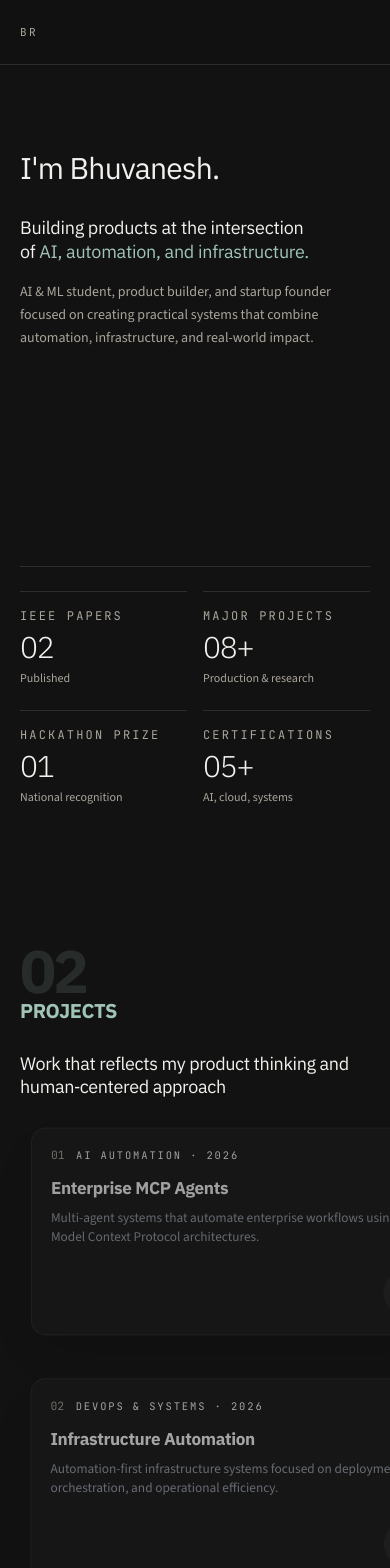
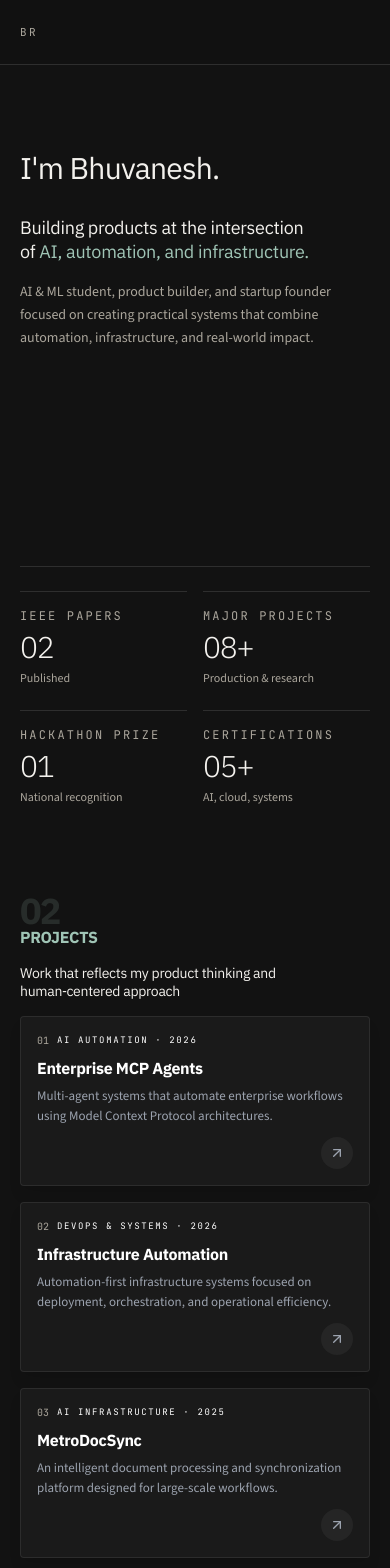
Before and after one commit to BHUVANESH0512/Portfolio, a React (Vite) app: page / in a window 390 px wide. Shown: the top 1568 px of the page. Built offline with nearby package versions, Linux system fonts and the light colour scheme; the HTML template or start-up script is replaced by a standard one.

Commit message:
SelectedWork mobile optimization with disabled scroll animations on mobile for performance

```diff
--- a/src/components/sections/SelectedWork.tsx
+++ b/src/components/sections/SelectedWork.tsx
@@ -7,6 +7,9 @@ export const SelectedWork = () => {
   const containerRef = useRef<HTMLDivElement>(null);
 
   useEffect(() => {
+    // Disable scroll animations on mobile (under 768px) for better performance
+    if (window.innerWidth < 768) return;
+
     const handleScroll = () => {
       if (!containerRef.current) return;
       const cards = containerRef.current.querySelectorAll(".sticky-card");
@@ -49,55 +52,55 @@ export const SelectedWork = () => {
   }, []);
 
   return (
-    <section id="work" className="scroll-mt-24">
-      <div className="editorial-container pt-24 md:pt-32 pb-8">
-        <div className="grid grid-cols-12 gap-x-10 gap-y-6">
+    <section id="work" className="scroll-mt-14 sm:scroll-mt-16 md:scroll-mt-24">
+      <div className="editorial-container pt-12 sm:pt-16 md:pt-32 pb-4 sm:pb-8">
+        <div className="grid grid-cols-12 gap-x-3 sm:gap-x-6 md:gap-x-10 gap-y-4 sm:gap-y-6">
           <div className="col-span-12 md:col-span-4">
             <div className="md:sticky md:top-24">
               <div className="flex flex-col items-start select-none">
-                <span className="font-display text-6xl font-bold leading-none tracking-tighter text-primary/15 md:text-[120px]">
+                <span className="font-display text-4xl sm:text-5xl md:text-6xl font-bold leading-none tracking-tighter text-primary/15 md:text-[120px]">
                   02
                 </span>
-                <span className="font-display text-xl md:text-4xl font-bold tracking-[-0.02em] text-primary -mt-1 mb-3 md:-mt-2 md:mb-4">
+                <span className="font-display text-base sm:text-lg md:text-4xl font-bold tracking-[-0.02em] text-primary -mt-1 mb-2 md:-mt-2 md:mb-4">
                   PROJECTS
                 </span>
               </div>
-              <h2 className="mt-4 font-display text-lg leading-tight tracking-[-0.02em] md:mt-6 md:text-4xl text-pretty">
+              <h2 className="mt-2 sm:mt-4 font-display text-sm sm:text-base md:text-4xl leading-tight tracking-[-0.02em] md:mt-6 text-pretty">
                 Work that reflects my product thinking and human‑centered approach
               </h2>
             </div>
           </div>
 
           <div className="col-span-12 md:col-span-8">
-            <div ref={containerRef} className="relative flex flex-col gap-8 pb-8 md:gap-[60vh] md:pb-[40vh] md:mt-2">
+            <div ref={containerRef} className="relative flex flex-col gap-4 sm:gap-6 md:gap-8 pb-4 sm:pb-8 md:gap-[60vh] md:pb-[40vh] md:mt-2">
               {PROJECTS.map((p, idx) => (
                 <div
                   key={p.slug}
                   className="relative md:sticky md:top-[20vh] z-[10+idx] w-full"
                 >
-                  <div className="sticky-card bg-[#1a1a1a] border border-white/[0.08] rounded-2xl md:rounded-[16px] p-5 md:p-8 md:p-10 shadow-2xl origin-center transition-all duration-100 ease-out">
+                  <div className="sticky-card bg-[#1a1a1a] border border-white/[0.08] rounded-lg sm:rounded-xl md:rounded-[16px] p-4 sm:p-5 md:p-8 md:p-10 shadow-lg md:shadow-2xl origin-center transition-all duration-100 ease-out">
                     <Link
                       to={`/work/${p.slug}`}
                       className="group block"
                     >
-                      <div className="flex flex-col md:flex-row md:items-center justify-between gap-6">
-                        <div className="flex-1">
-                          <div className="flex items-center gap-3 mb-3">
-                            <span className="font-mono text-xs text-muted-foreground">{p.number}</span>
-                            <span className="font-mono text-[11px] uppercase tracking-[0.18em] text-white">
+                      <div className="flex flex-col gap-3 sm:gap-4 md:gap-6 md:flex-row md:items-center md:justify-between">
+                        <div className="flex-1 min-w-0">
+                          <div className="flex items-center gap-2 sm:gap-3 mb-2 sm:mb-3 flex-wrap">
+                            <span className="font-mono text-[10px] sm:text-xs text-muted-foreground">{p.number}</span>
+                            <span className="font-mono text-[9px] sm:text-[11px] uppercase tracking-[0.18em] text-white">
                               {p.category} · {p.year}
                             </span>
                           </div>
-                          <h3 className="font-display text-lg md:text-3xl font-bold text-white tracking-[-0.02em] group-hover:text-[#7ec8b0] transition-colors duration-300">
+                          <h3 className="font-display text-base sm:text-lg md:text-3xl font-bold text-white tracking-[-0.02em] group-hover:text-[#7ec8b0] transition-colors duration-300 truncate md:truncate-none">
                             {p.title}
                           </h3>
-                          <p className="mt-2 text-sm text-gray-400 text-pretty md:text-base">
+                          <p className="mt-1.5 sm:mt-2 text-[13px] sm:text-sm md:text-base text-gray-400 text-pretty line-clamp-2 md:line-clamp-none">
                             {p.description}
                           </p>
                         </div>
-                        <div className="flex items-center justify-end">
-                          <div className="rounded-full bg-white/5 p-3 group-hover:bg-[#7ec8b0]/10 transition-colors duration-300">
-                            <ArrowUpRight className="h-6 w-6 text-gray-400 group-hover:text-[#7ec8b0] transition-all duration-300 group-hover:translate-x-0.5 group-hover:-translate-y-0.5" />
+                        <div className="flex items-center justify-end flex-shrink-0">
+                          <div className="rounded-full bg-white/5 p-2 sm:p-3 md:p-3 group-hover:bg-[#7ec8b0]/10 transition-colors duration-300">
+                            <ArrowUpRight className="h-4 w-4 sm:h-5 sm:w-5 md:h-6 md:w-6 text-gray-400 group-hover:text-[#7ec8b0] transition-all duration-300 group-hover:translate-x-0.5 group-hover:-translate-y-0.5" />
                           </div>
                         </div>
                       </div>
```
